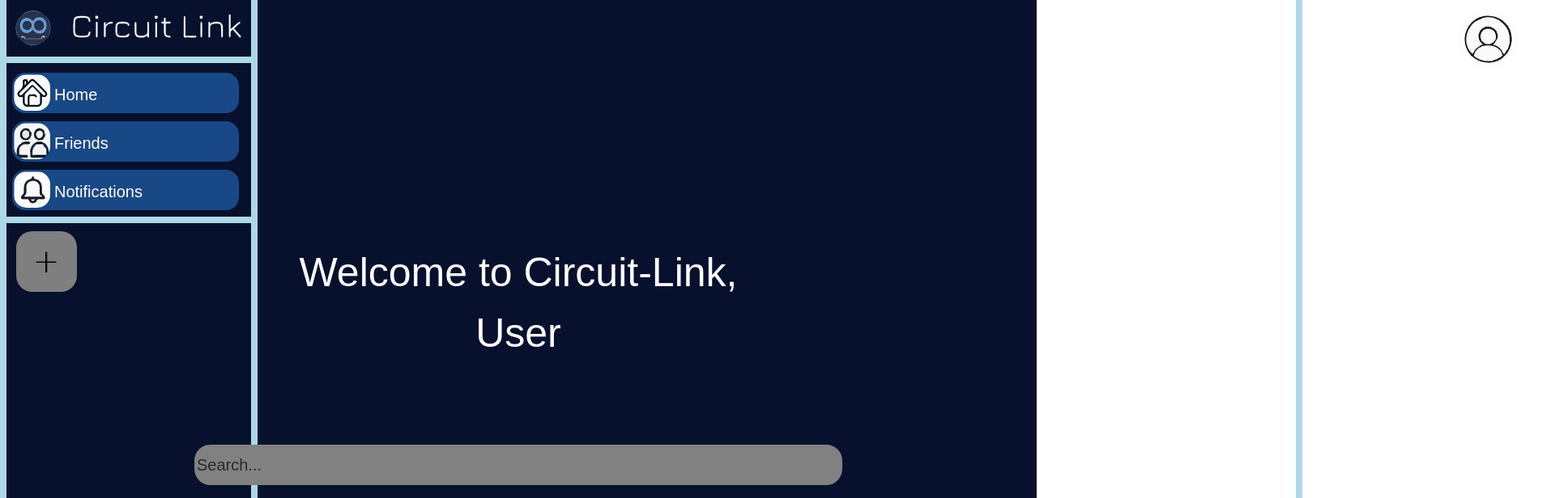
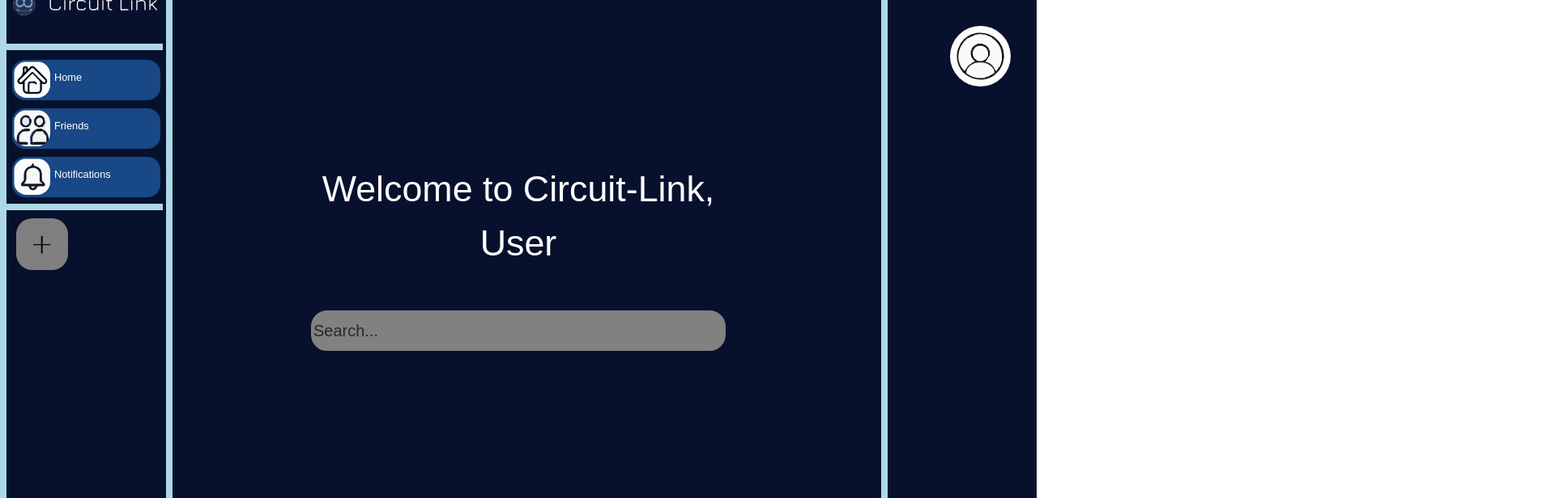
Before and after one commit to vliu36/circuit-link, a Next.js app in the folder client/: page /landing in a window 1280 px wide. Shown: the top 616 px of the page at 81% size, 1920 px wide, since content can reach past the window. Built offline with nearby package versions, Linux system fonts and the light colour scheme.

Commit message:
Added the search bar and fixed resizing bugs

```diff
--- /dev/null
+++ b/client/app/[searchID]/page.tsx
@@ -0,0 +1,7 @@
+export default function communities(){
+    return(
+        <h1>
+            Welcome to Circuit-Link,
+        </h1>
+    );
+}
--- a/client/app/landing/landingPage.module.css
+++ b/client/app/landing/landingPage.module.css
@@ -12,7 +12,7 @@
     position: absolute;
     top: 0;
     bottom: 0;
-    left: 310px;
+    left: 16vw;
     width: 8px;
     background-color: lightblue;
     z-index: 0;
@@ -22,7 +22,7 @@
     position: absolute;
     top: 0;
     bottom: 0;
-    left: 1600px;
+    left: 85vw;
     width: 8px;
     background-color: lightblue;
     z-index: 0;
@@ -34,7 +34,7 @@
     bottom: 230px;
     margin-top: 20px;
     margin-left: -10px;
-    width: 325px;
+    width: 16.5%;
     height: 8px;
     background-color: lightblue;
     z-index: 10;
@@ -44,7 +44,7 @@
     position: relative;
     bottom: 400px;
     margin-left: -10px;
-    width: 325px;
+    width: 16.5%;
     height: 8px;
     background-color: lightblue;
     z-index: 10;
@@ -62,7 +62,7 @@
     text-align: center;
     margin-top: 100px;
     position: relative;
-    top: 500px;
+    top: 350px;
 }
 
 .Searchbar input {
@@ -71,7 +71,7 @@
     border: 3px solid rgb(129, 129, 129);
     border-radius: 4px;
     font-size: 20px;
-    width: 800px;
+    width: 40%;
     height: 50px;
     border-radius: 1em;
     position: relative;
@@ -109,7 +109,7 @@
     background-color: rgb(24, 72, 134);
     color: rgb(24, 72, 134);
     border: 2px solid;
-    width: 280px;
+    width: 14.5%;
     height: 50px;
     border-radius: 1em;
 }
@@ -122,22 +122,23 @@
 .textBox{
     color: rgb(255, 255, 255);
     text-align: center;
-    font-size: 50px;
+    font-size: 3.5vi;
     position: relative;
-    top: 300px;
+    top: 200px;
 }
 
 .usernameTextBox{
     color: rgb(255, 255, 255);
     text-align: center;
-    font-size: 50px;
+    font-size: 3.5vi;
     position: relative;
-    top: 300px;
+    top: 200px;
+
 }
 
 .logoBox{
     position: relative;
-    width: 300px;
+    width: 15%;
     height: 80px;
     bottom: 510px;
     left: 10px;
@@ -152,7 +153,7 @@
 .buttonTextAlignment{
     position: relative;
     bottom: 35px;
-    font-size: 20px;
+    font-size: 1vi;
     text-align: left;
     margin-left: 50px;
     color: white;
@@ -166,8 +167,7 @@
     text-align: left;
     margin-left: 50px;
     border-radius: 1em;
-    width: 75px;
-
+    width: 5%;
 }
 
 .settingsIcon{
@@ -176,9 +176,9 @@
 }
 
 .dropdown {
-    position: relative;
-    left: 1800px;
-    bottom: 650px;
+    position: absolute;
+    right: 2rem;
+    top: 2rem;
 }
 
 .dropdownMenu {
@@ -196,3 +196,20 @@
     opacity: 1;
     pointer-events: auto;
 }
+
+.searchOptions{
+    background-color: rgb(129, 129, 129);
+    color: rgb(0, 0, 0);
+    border: 3px solid rgb(129, 129, 129);
+    border-radius: 4px;
+    font-size: 20px;
+    width: 40%;
+    height: 100px;
+    border-radius: 1em;
+    position: absolute;
+    bottom: 90px;
+    left: 30vw;
+    text-align: left;
+    display: flex;
+    flex-direction: column;
+}
--- a/client/app/landing/page.tsx
+++ b/client/app/landing/page.tsx
@@ -1,8 +1,33 @@
 "use client";
-import React from "react";
+import React, {useState} from "react";
 import Styles from './landingPage.module.css';
+import { words } from "./searchableData.js";
+
 
 export default function Landing() {
+    const goToPage = (path: string) => {
+        window.location.href = path;
+    };
+
+    const [activeSearch, setActiveSearch] = useState<string[]>([]);
+
+    const handleSearch = (e: React.ChangeEvent<HTMLInputElement>) => {
+        const value = e.target.value;
+        if (value === '') {
+            setActiveSearch([]);
+            return false;
+        }
+        setActiveSearch(words.filter(w => w.toLowerCase().includes(value.toLowerCase())));
+    };
+
+    const handleKeyDown = (e: React.KeyboardEvent<HTMLInputElement>) => {
+        if (e.key === 'Enter') {
+            e.preventDefault();
+            const input = e.currentTarget.value.trim();
+            goToPage("/"+input);
+        }
+    };
+
     return (
         <div style={{ backgroundColor: "rgb(7, 17,45)", minHeight: "100vh" }}>
         <div className = {Styles.Verticalline}></div>
@@ -16,9 +41,17 @@ export default function Landing() {
             User
         </h2>
 
-        <div className={Styles.Searchbar}>
-            <input type="text" placeholder="Search..." />
-        </div>
+        <form className={Styles.Searchbar} onSubmit={e => e.preventDefault()}>
+        <input type="text" placeholder="Search..." onKeyDown={handleKeyDown} onChange={(e) => handleSearch(e)}/>
+            {activeSearch.length > 0 && (<div className={Styles.searchOptions}>{
+                activeSearch.map((s, i) => (
+                    <a key={i} href={`/${encodeURIComponent(s)}`}>
+                        {s}
+                    </a>
+                ))}
+            </div>
+        )}
+        </form>
 
         <div className={Styles.Buttoncontainer}>
             <button className={Styles.ButtonStyle}>
--- /dev/null
+++ b/client/app/landing/searchableData.js
@@ -0,0 +1,7 @@
+export const words = [
+    'Minecraft',
+    'Roblox',
+    'TF2',
+    'Edwin Rodregiez',
+    'MrBeast'
+]
--- /dev/null
+++ b/client/app/rewriteOfLanding/landingPage.module.css
@@ -0,0 +1,14 @@
+.background{
+    background-color: rgb(7, 17,45);
+    position: static;
+    display:flex;
+    width: 100%;
+    height: 100%;
+}
+
+.Verticalline {
+    position: relative;
+    width: 8px;
+    height: 100%;
+    background-color: lightblue;
+}
--- /dev/null
+++ b/client/app/rewriteOfLanding/page.tsx
@@ -0,0 +1,9 @@
+"use client";
+import React from "react";
+import Styles from './landingPage.module.css';
+
+export default function Landing() {
+    return (
+        <div className = {Styles.background}></div>
+    );
+}
--- a/client/package.json
+++ b/client/package.json
@@ -14,7 +14,9 @@
     "firebase": "^12.4.0",
     "next": "15.5.4",
     "react": "19.1.0",
-    "react-dom": "19.1.0"
+    "react-dom": "19.1.0",
+    "react-icons": "^5.5.0",
+    "react-router-dom": "^7.9.4"
   },
   "devDependencies": {
     "@eslint/eslintrc": "^3",
```
Also changed, not shown: 1 other file (tests, documents, lock files or other folders).
